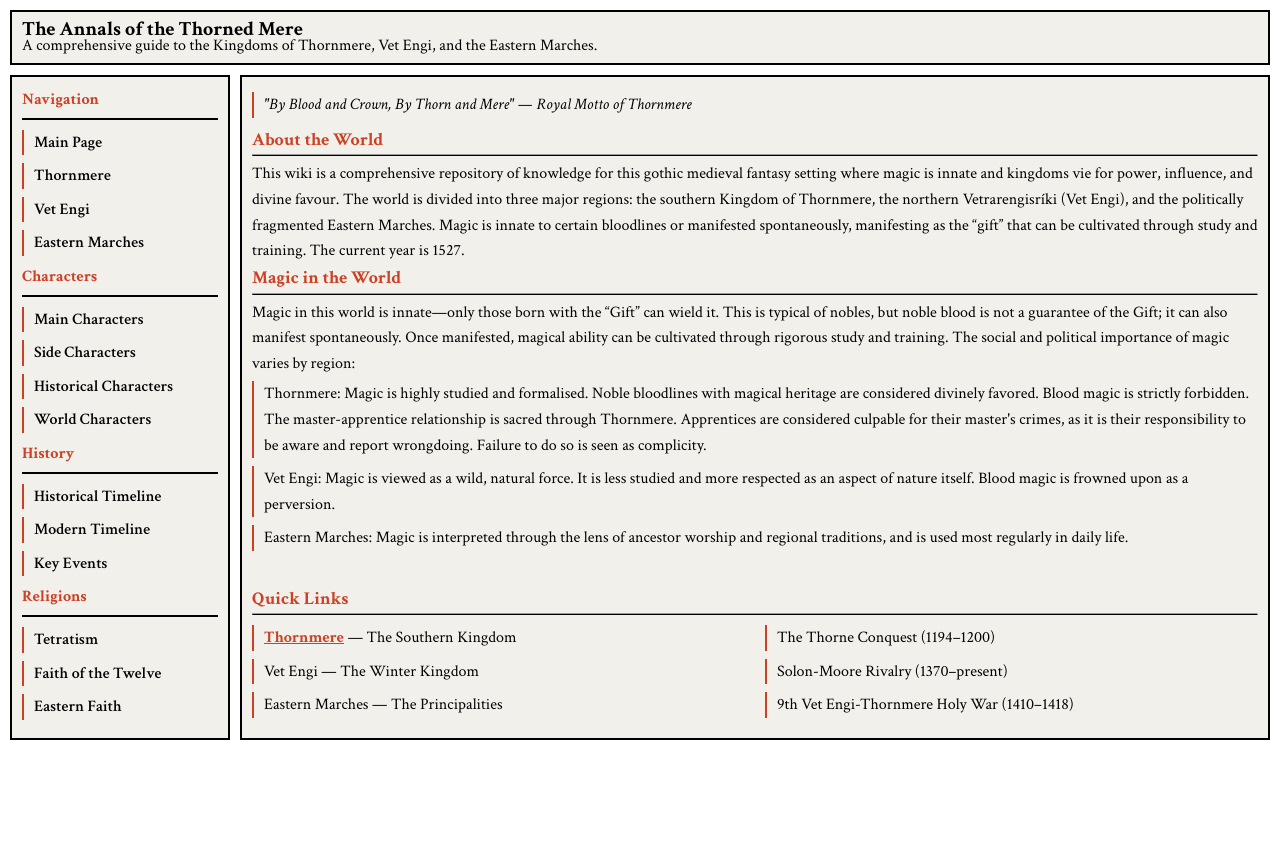
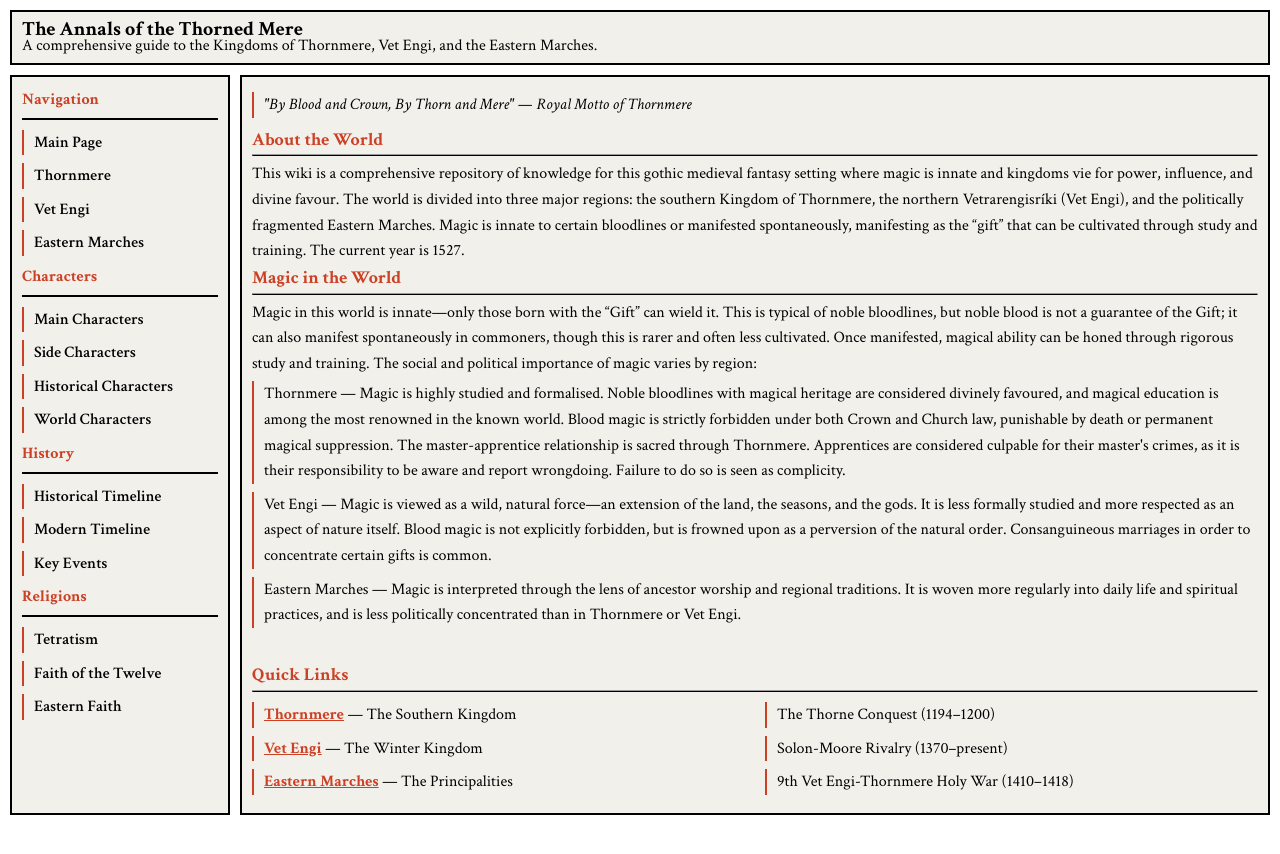
Before and after one commit to rieldex/mere, a Jekyll site: the page built from index.md, in a window 1280 px wide. Shown: the top 854 px of the page. Built offline with Jekyll 4.4.1, drawn with Linux system fonts in a browser that asks for light colours.

Commit message:
Update index.md

```diff
--- a/index.md
+++ b/index.md
@@ -9,11 +9,11 @@ title: "Main Page"
 This wiki is a comprehensive repository of knowledge for this gothic medieval fantasy setting where magic is innate and kingdoms vie for power, influence, and divine favour. The world is divided into three major regions: the southern Kingdom of Thornmere, the northern Vetrarengisríki (Vet Engi), and the politically fragmented Eastern Marches. Magic is innate to certain bloodlines or manifested spontaneously, manifesting as the "gift" that can be cultivated through study and training. The current year is 1527.<br>
 <span class="acc">Magic in the World</span>
 <hr />
-Magic in this world is innate—only those born with the "Gift" can wield it. This is typical of nobles, but noble blood is not a guarantee of the Gift; it can also manifest spontaneously. Once manifested, magical ability can be cultivated through rigorous study and training. The social and political importance of magic varies by region:
+Magic in this world is innate—only those born with the "Gift" can wield it. This is typical of noble bloodlines, but noble blood is not a guarantee of the Gift; it can also manifest spontaneously in commoners, though this is rarer and often less cultivated. Once manifested, magical ability can be honed through rigorous study and training. The social and political importance of magic varies by region:
 <ul>
-<li>Thornmere: Magic is highly studied and formalised. Noble bloodlines with magical heritage are considered divinely favored. Blood magic is strictly forbidden. The master-apprentice relationship is sacred through Thornmere. Apprentices are considered culpable for their master's crimes, as it is their responsibility to be aware and report wrongdoing. Failure to do so is seen as complicity.</li>
-<li>Vet Engi: Magic is viewed as a wild, natural force. It is less studied and more respected as an aspect of nature itself. Blood magic is frowned upon as a perversion.</li>
-<li>Eastern Marches: Magic is interpreted through the lens of ancestor worship and regional traditions, and is used most regularly in daily life.</li>
+<li>Thornmere — Magic is highly studied and formalised. Noble bloodlines with magical heritage are considered divinely favoured, and magical education is among the most renowned in the known world. Blood magic is strictly forbidden under both Crown and Church law, punishable by death or permanent magical suppression. The master-apprentice relationship is sacred through Thornmere. Apprentices are considered culpable for their master's crimes, as it is their responsibility to be aware and report wrongdoing. Failure to do so is seen as complicity.</li>
+<li>Vet Engi — Magic is viewed as a wild, natural force—an extension of the land, the seasons, and the gods. It is less formally studied and more respected as an aspect of nature itself. Blood magic is not explicitly forbidden, but is frowned upon as a perversion of the natural order. Consanguineous marriages in order to concentrate certain gifts is common.</li>
+<li>Eastern Marches — Magic is interpreted through the lens of ancestor worship and regional traditions. It is woven more regularly into daily life and spiritual practices, and is less politically concentrated than in Thornmere or Vet Engi.</li>
 </ul>
 <br>
 <span class="acc">Quick Links</span>
@@ -22,8 +22,8 @@ Magic in this world is innate—only those born with the "Gift" can wield it. Th
   <div>
     <ul>
       <li><a href="https://rieldex.github.io/mere/thornmere">Thornmere</a> — The Southern Kingdom</li>
-      <li>Vet Engi — The Winter Kingdom</li>
-      <li>Eastern Marches — The Principalities</li>
+      <li><a href="https://rieldex.github.io/mere/vetengi">Vet Engi</a> — The Winter Kingdom</li>
+      <li><a href="https://rieldex.github.io/mere/east">Eastern Marches</a> — The Principalities</li>
     </ul>
   </div>
   <div>
```
